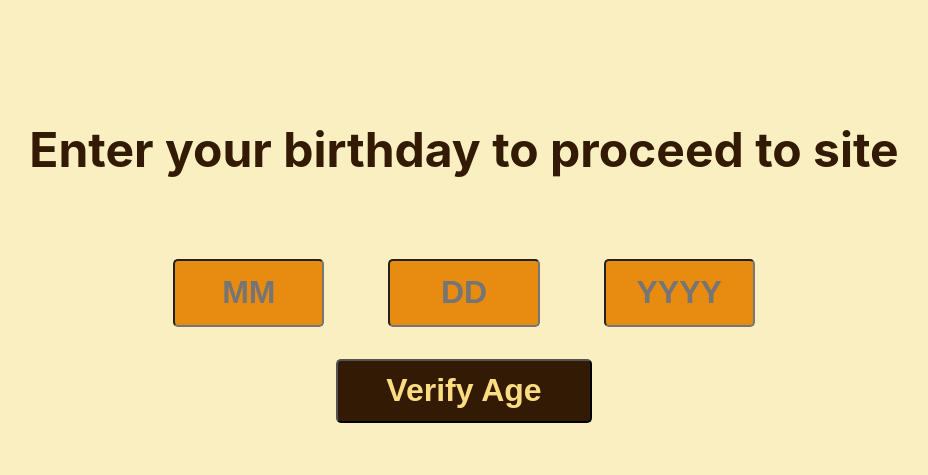
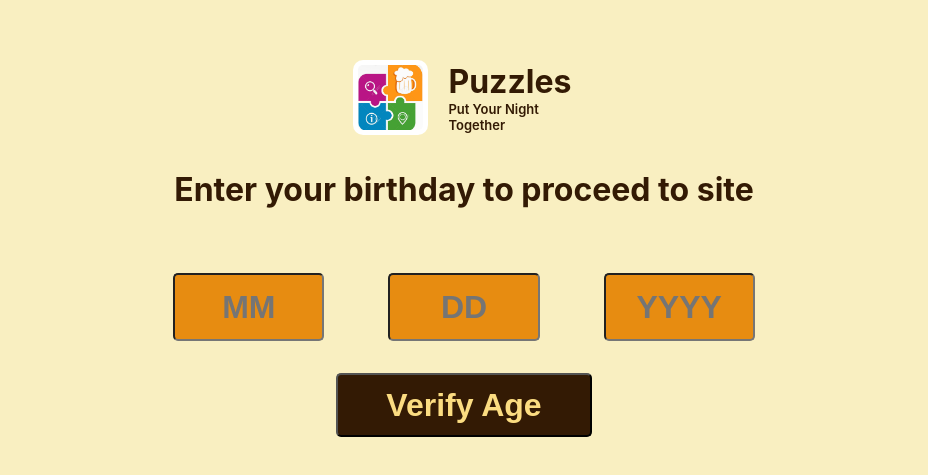
Before and after one commit to nickl72/SEI-Project-3, a React (Create React App) app in the folder brewery-app/: page / in a window 1280 px wide. Shown: the part 153-628 px from the top of the page, without its empty margins (176-1104 px from the left). Built offline with nearby package versions, Linux system fonts and the light colour scheme; what react-animations would draw is missing.

Commit message:
review box styling

```diff
--- a/brewery-app/src/components/Review.js
+++ b/brewery-app/src/components/Review.js
@@ -3,6 +3,7 @@ import * as R from '../styles/ReviewStyles';
 import * as S from '../styles/ShowPageStyles';
 import * as G from '../styles/GlobalStyle';
 
+import { ResultDiv } from '../styles/ResultStyle';
 
 const Review = (props) => {
     let mugs = []
--- a/brewery-app/src/components/VerifyAge.js
+++ b/brewery-app/src/components/VerifyAge.js
@@ -4,6 +4,9 @@ import { oldEnough, tooYoung } from '../features/verifyAgeSlice';
 import styled, {keyframes} from 'styled-components';
 import { fadeIn } from 'react-animations';
 import { StyledSubmit, StyledInput } from '../styles/FormStyles';
+
+import * as S from '../styles/HeaderStyles';
+
 
 const BigStyledSubmit = styled(StyledSubmit)`
     font-size: 2em;
@@ -22,6 +25,7 @@ const Div = styled.div`
     height: 100vh;
     width: 100vw;
     display: flex;
+    flex-flow: column nowrap;
     justify-content: center;
     align-items: center;
     form div {
@@ -36,9 +40,9 @@ const Div = styled.div`
     }
     h3 {
         text-align: center;
-        font-size: 3em;
+        font-size: 2em;
         font-weight: 700;
-        color: #331a04
+        color: #331a04;
     }
 `
 
@@ -76,6 +80,15 @@ function VerifyAge() {
 
     return (
         <Div>
+            <S.TitleDiv>
+                <S.PageIcon src="/brew_puzzle.png" alt="Puzzles Icon" />
+                    <S.PageTitle>
+                        <h1>Puzzles</h1>
+                        <p>Put Your Night Together</p>
+                    </S.PageTitle>
+            </S.TitleDiv>
+
+
             <form onSubmit={(e) => checkAge(e)} autoComplete='off'>
                 <h3>Enter your birthday to proceed to site</h3>
                 <div>
--- a/brewery-app/src/styles/BreweryDisplayStyle.js
+++ b/brewery-app/src/styles/BreweryDisplayStyle.js
@@ -54,11 +54,11 @@ export const Modal = Styled.div`
 `
 
 export const LegendHolder = Styled.div`
-    background: white;
+    background: #fbbf51;
     margin: 10px;
     padding: 8px;
     border-radius: 2px;
-    box-shadow: rgba(0, 0, 0, 0.3) 0px 1px 4px -1px;
+    box-shadow: rgba(0, 0, 0, 0.8) 0px 1px 4px -1px;
     min-width: 50px;
     z-index: 2;
     min-height: 12px;
--- a/brewery-app/src/styles/HeaderStyles.js
+++ b/brewery-app/src/styles/HeaderStyles.js
@@ -17,11 +17,15 @@ export const TitleDiv = Styled.div`
     margin: 3px 0;
 `
 export const PageTitle = Styled.div`
-        margin: 0 20px;
-        width: 40%;
+    margin: 0 20px;
+    width: 40%;
+
+
     h1, p{
         margin: 0;
         padding: 0;
+        color: #331a04;
+
     }
     p {
         font-size: small;
@@ -102,4 +106,6 @@ export const NavTitle = Styled.h2`
     margin: 0;
     text-align: center;
     padding: 25px;
+    color: #331a04;
+
 `
--- a/brewery-app/src/styles/ResultStyle.js
+++ b/brewery-app/src/styles/ResultStyle.js
@@ -8,7 +8,7 @@ const fadeInAnimation = keyframes`${fadeIn}`;
 export const CrawlCount = styled.span`
     display: inline-block;
     background-color: white;
-    color: black;
+    color: #331a04;
     text-align: center;
     padding: 2px;
     border-radius: 20%;
@@ -20,7 +20,7 @@ export const EmailButton = styled(StyledSubmit)`
 `
 
 export const ResultDiv = styled.div`
-    border: 2px solid black;
+    border: 2px solid #331a04;
     border-radius: 5px;
     margin: 10px 5px;
     padding: 5px;
@@ -50,7 +50,8 @@ export const ResultHolder = styled.div `
     display: flex;
     flex-direction: column;
     align-items: center;
-    height: calc(87vh - 7%);
+    height: calc(85vh - 7%);
+    width: 100%;
     overflow-y: auto;
     &.message {
         padding: 15px;
@@ -58,11 +59,11 @@ export const ResultHolder = styled.div `
         overflow: none;
     }
     h3 {
-            margin: 10px;
+        margin: 10px;
     }
     .active {
-            background: #9a5607;
-            color: white;
+        background: #9a5607;
+        color: white;
     }
 `
 
@@ -70,8 +71,7 @@ export const Message = styled(ResultHolder)`
 `
 
 export const ResultList = styled.div`
-// border: solid 5px #6f3c05;
-height: 87vh;
+height: 85vh;
 width: 25%;
 background: #f2a743;
 position: relative;
--- a/brewery-app/src/styles/ReviewStyles.js
+++ b/brewery-app/src/styles/ReviewStyles.js
@@ -8,6 +8,9 @@ export const StyledReview = Styled.div`
     background: #f5c270;
     margin: 5px auto;
     padding: 5px;
+    border: 2px solid #331a04;
+    box-shadow: 2px 2px 10px 2px grey;
+
 `
 
 export const AuthorInfo = Styled.div`
```
